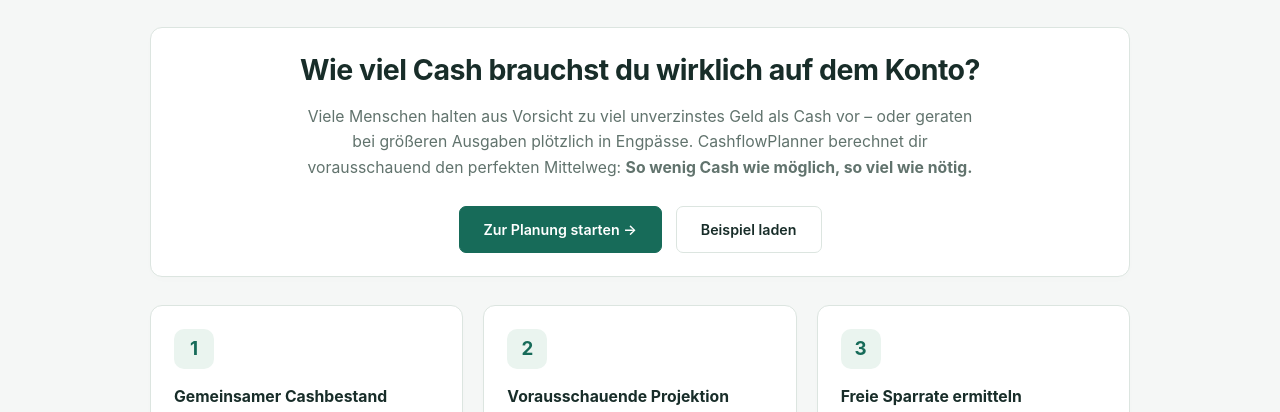
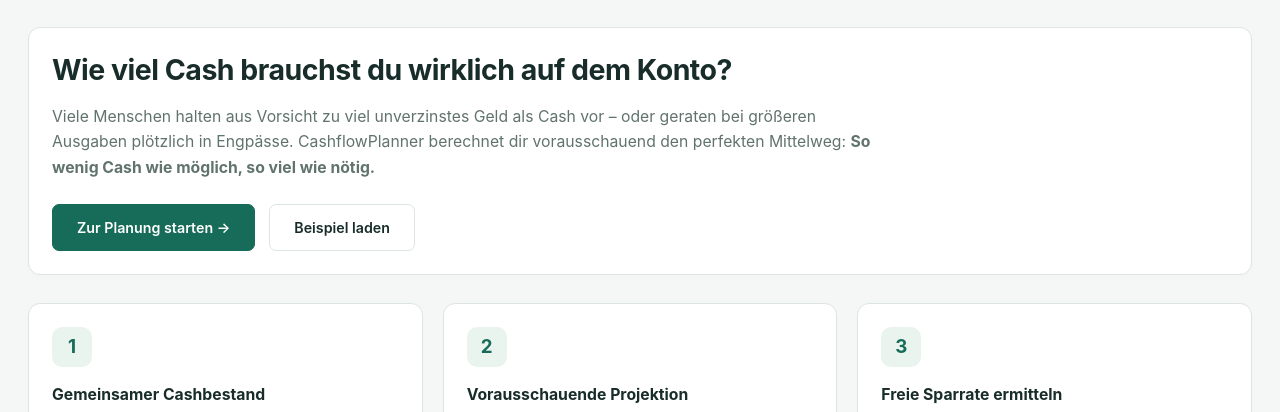
Before and after one commit to RalfHuesing/CashflowPlanner, a website with bundled scripts: page web/index.html in a window 1280 px wide. Shown: the part 344-756 px from the top of the page. Built offline with nearby package versions, Linux system fonts and the light colour scheme.

Commit message:
Startseite: Zentrierung und Breitenbeschraenkung entfernt fuer einheitliche linke Ausrichtung

```diff
--- a/web/css/views.css
+++ b/web/css/views.css
@@ -4,13 +4,10 @@
 .start-layout {
   display: grid;
   gap: 28px;
-  max-width: 980px;
-  margin: 0 auto;
 }
 
 .start-hero {
-  text-align: center;
-  padding: 38px 28px;
+  padding: 32px 28px;
 }
 
 .start-hero h2 {
@@ -25,15 +22,15 @@
 .start-hero p {
   font-size: 1.05rem;
   color: var(--muted);
-  max-width: 680px;
-  margin: 0 auto 26px;
+  max-width: 820px;
+  margin: 0 0 24px;
   line-height: 1.6;
 }
 
 .start-actions {
   display: flex;
   gap: 14px;
-  justify-content: center;
+  justify-content: flex-start;
   flex-wrap: wrap;
 }
 
```
